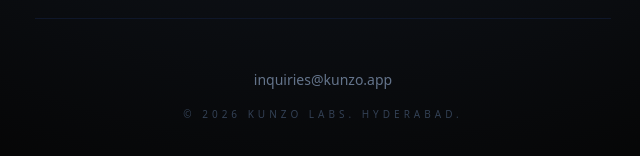
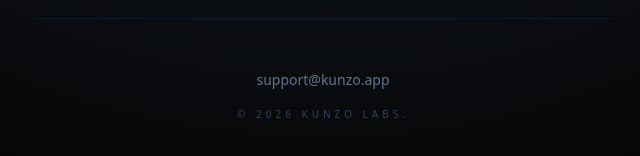
Before and after one commit to kunzo-labs/kunzo-labs.github.io, a plain HTML site: page index.html in a window 1280 px wide. Shown: the part 520-676 px from the top of the page, 317-957 px from the left. Drawn offline with nearby package versions, Linux system fonts and the light colour scheme.

Commit message:
Update index.html

```diff
--- a/index.html
+++ b/index.html
@@ -42,10 +42,10 @@
         <footer class="pt-12 border-t border-slate-900">
             <a href="mailto:support@kunzo.app"
                class="text-sm text-slate-500 hover:text-blue-400 transition-colors duration-300">
-                inquiries@kunzo.app
+                support@kunzo.app
             </a>
             <p class="mt-4 text-[10px] text-slate-700 uppercase tracking-[0.4em]">
-                &copy; 2026 KUNZO LABS. HYDERABAD.
+                &copy; 2026 KUNZO LABS.
             </p>
         </footer>
 
```
